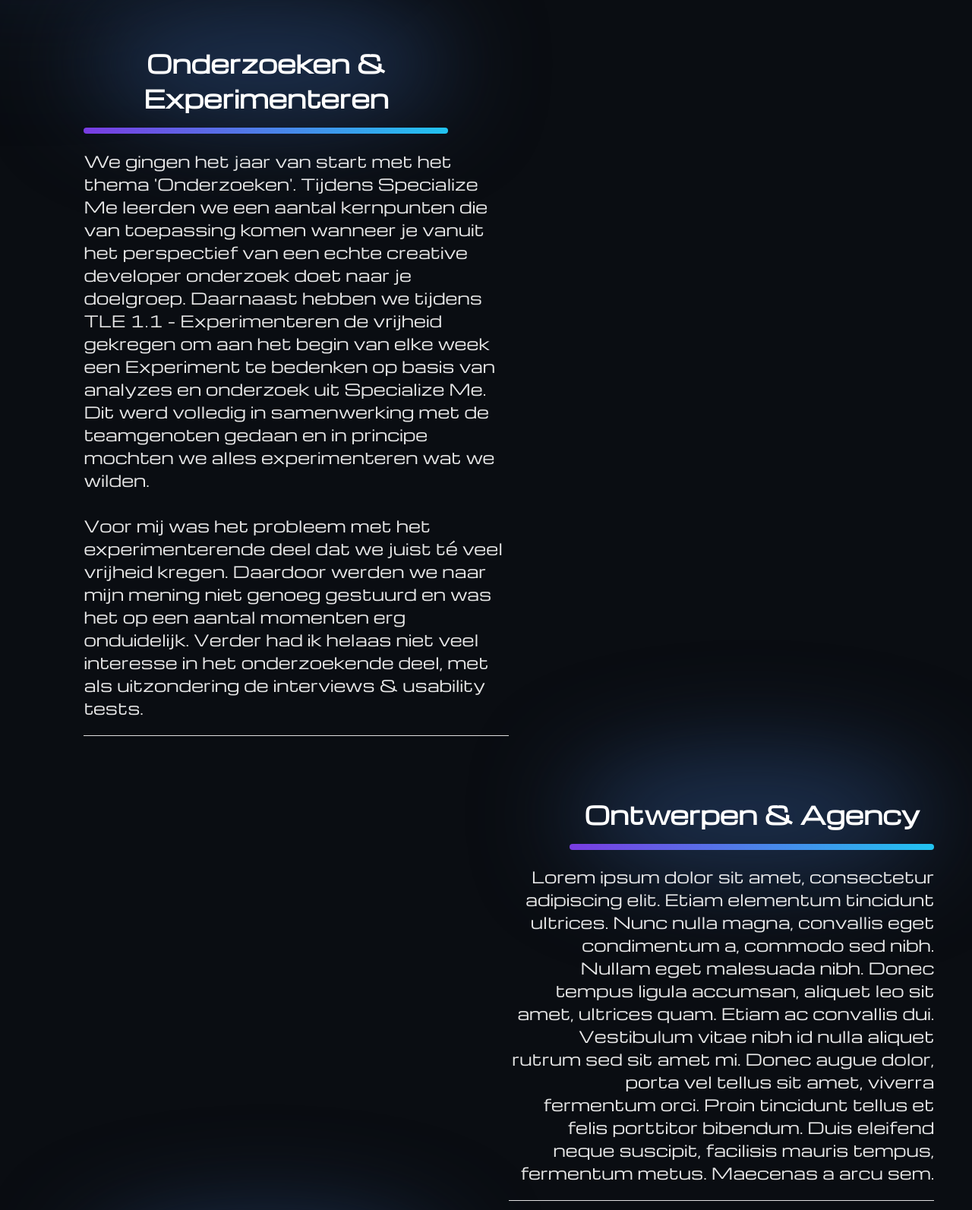
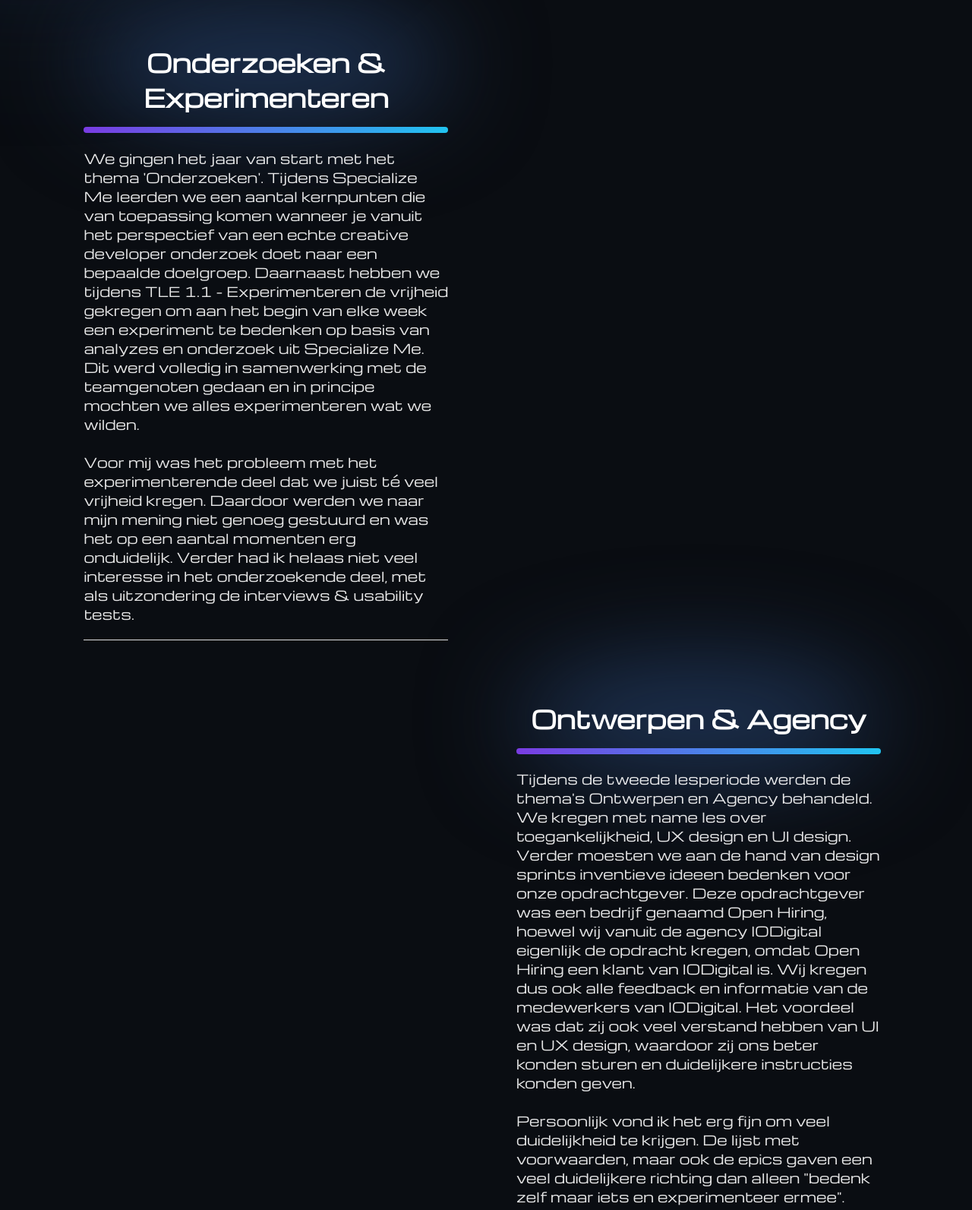
Before and after one commit to ThijsKraaijenbos/signatuur-1, a website built with Vite: page index.html in a window 1280 px wide. Shown: the part 663-2256 px from the top of the page at 76% size. Built offline with nearby package versions, Linux system fonts and the light colour scheme; some packages are replaced by stand-ins of ours.

Commit message:
Style changes for right side texts + wrote text for Ontwerpen & Agency

```diff
--- a/index.html
+++ b/index.html
@@ -55,8 +55,10 @@
         <p class="anim-text">
           We gingen het jaar van start met het thema 'Onderzoeken'. Tijdens Specialize Me leerden we een aantal
           kernpunten die van toepassing komen wanneer je vanuit het perspectief van een echte creative developer
-          onderzoek doet naar je doelgroep. Daarnaast hebben we tijdens TLE 1.1 - Experimenteren de vrijheid gekregen om
-          aan het begin van elke week een Experiment te bedenken op basis van analyzes en onderzoek uit Specialize Me.
+          onderzoek doet naar een bepaalde doelgroep. Daarnaast hebben we tijdens TLE 1.1 - Experimenteren de vrijheid
+          gekregen
+          om
+          aan het begin van elke week een experiment te bedenken op basis van analyzes en onderzoek uit Specialize Me.
           Dit werd volledig in samenwerking met de teamgenoten gedaan en in principe mochten we alles experimenteren wat
           we wilden.
           <br><br>
@@ -77,15 +79,21 @@
           <div class="gradient-bar anim-gradient-bar"></div>
         </div>
         <p class="anim-text">
-          Lorem ipsum dolor sit amet, consectetur adipiscing elit. Etiam elementum tincidunt ultrices. Nunc nulla magna,
-          convallis
-          eget condimentum a, commodo sed nibh. Nullam eget malesuada nibh. Donec tempus ligula accumsan, aliquet leo
-          sit amet,
-          ultrices quam. Etiam ac convallis dui. Vestibulum vitae nibh id nulla aliquet rutrum sed sit amet mi. Donec
-          augue dolor,
-          porta vel tellus sit amet, viverra fermentum orci. Proin tincidunt tellus et felis porttitor bibendum. Duis
-          eleifend
-          neque suscipit, facilisis mauris tempus, fermentum metus. Maecenas a arcu sem.
+          Tijdens de tweede lesperiode werden de thema's Ontwerpen en Agency behandeld. We kregen met name les over
+          toegankelijkheid, UX design en UI design. Verder moesten we aan de hand
+          van design sprints inventieve ideeen bedenken voor onze opdrachtgever. Deze opdrachtgever was een bedrijf
+          genaamd Open Hiring, hoewel wij vanuit de agency IODigital eigenlijk de opdracht kregen, omdat Open Hiring een
+          klant van IODigital is. Wij kregen dus ook alle feedback en informatie van de medewerkers van
+          IODigital. Het voordeel was dat zij ook veel verstand hebben van UI en UX design, waardoor zij ons beter
+          konden sturen en duidelijkere instructies konden geven.
+          <br><br>
+          Persoonlijk vond ik het erg fijn om veel duidelijkheid te krijgen. De lijst met voorwaarden, maar ook de epics
+          gaven een veel duidelijkere richting dan alleen "bedenk zelf maar iets en experimenteer ermee". Dat was
+          eigenlijk het gevoel dat ik bij OP1 kreeg. Verder is het ook niet onbelangrijk om te benoemen dat ik al sinds
+          een aantal jaar voordat ik deze opleiding volg veel
+          interesse heb in UI design. Ik werk al ongeveer 4 jaar met Photoshop, waarbij ik bij sommige projecten die ik
+          heb gemaakt ook goed
+          moest nadenken over layouts, kleuren, compositie, etc.
         </p>
       </div>
 
@@ -115,15 +123,9 @@
           <div class="gradient-bar anim-gradient-bar"></div>
         </div>
         <p class="anim-text">
-          Lorem ipsum dolor sit amet, consectetur adipiscing elit. Etiam elementum tincidunt ultrices. Nunc nulla magna,
-          convallis
-          eget condimentum a, commodo sed nibh. Nullam eget malesuada nibh. Donec tempus ligula accumsan, aliquet leo
-          sit amet,
-          ultrices quam. Etiam ac convallis dui. Vestibulum vitae nibh id nulla aliquet rutrum sed sit amet mi. Donec
-          augue dolor,
-          porta vel tellus sit amet, viverra fermentum orci. Proin tincidunt tellus et felis porttitor bibendum. Duis
-          eleifend
-          neque suscipit, facilisis mauris tempus, fermentum metus. Maecenas a arcu sem.
+          Zoals ik eerder in het onderdeel 'Ontwerpen & Agency' al benoemde, heb ik al een aantal jaar interesse in UI
+          design.
+
         </p>
       </div>
 
--- a/src/css/style.css
+++ b/src/css/style.css
@@ -12,7 +12,7 @@ body {
     background-color: #0A0D12;
     color: white;
     overflow-x: hidden;
-    font-size: 1.3rem;
+    font-size: 1.1rem;
 }
 
 h1 {
@@ -154,7 +154,7 @@ header img {
 .all-text-wrapper p {
     position: relative;
     margin-bottom: 5rem;
-    width: 35rem;
+    width: 30rem;
     z-index: 10;
     margin-top: 0;
     padding: 1.3rem 0;
@@ -165,7 +165,7 @@ header img {
     display: flex;
     flex-direction: column;
     align-items: flex-end;
-    text-align: right;
+    /* text-align: right; */
 }
 
 .anim-text {
```
